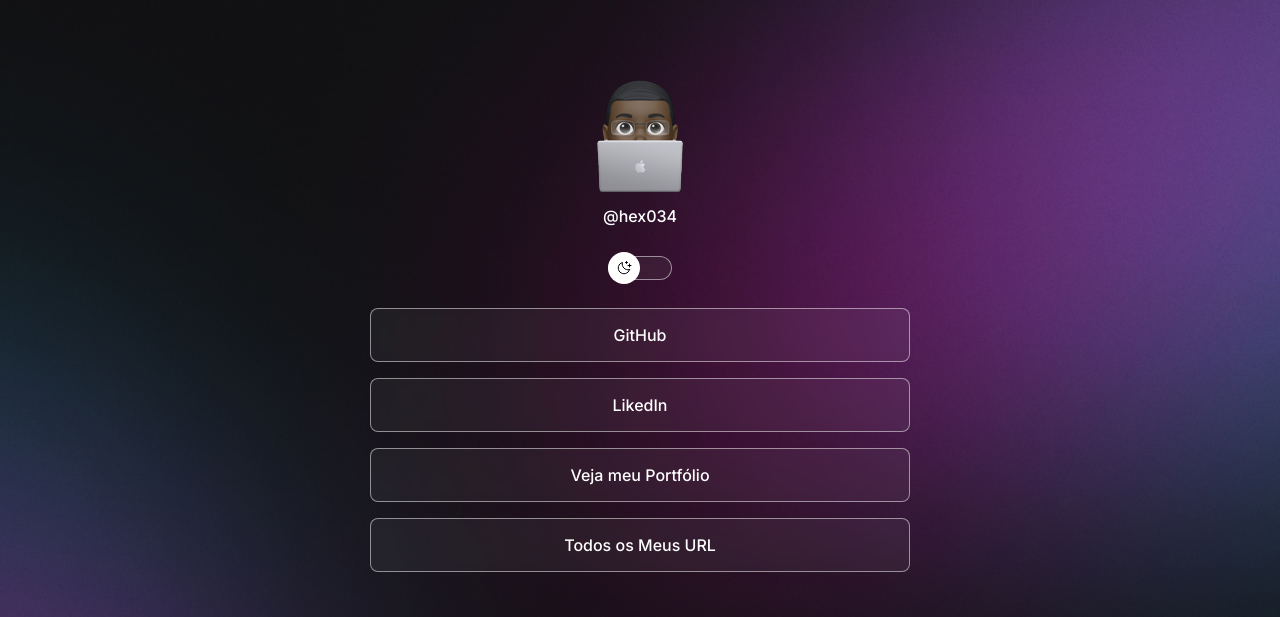
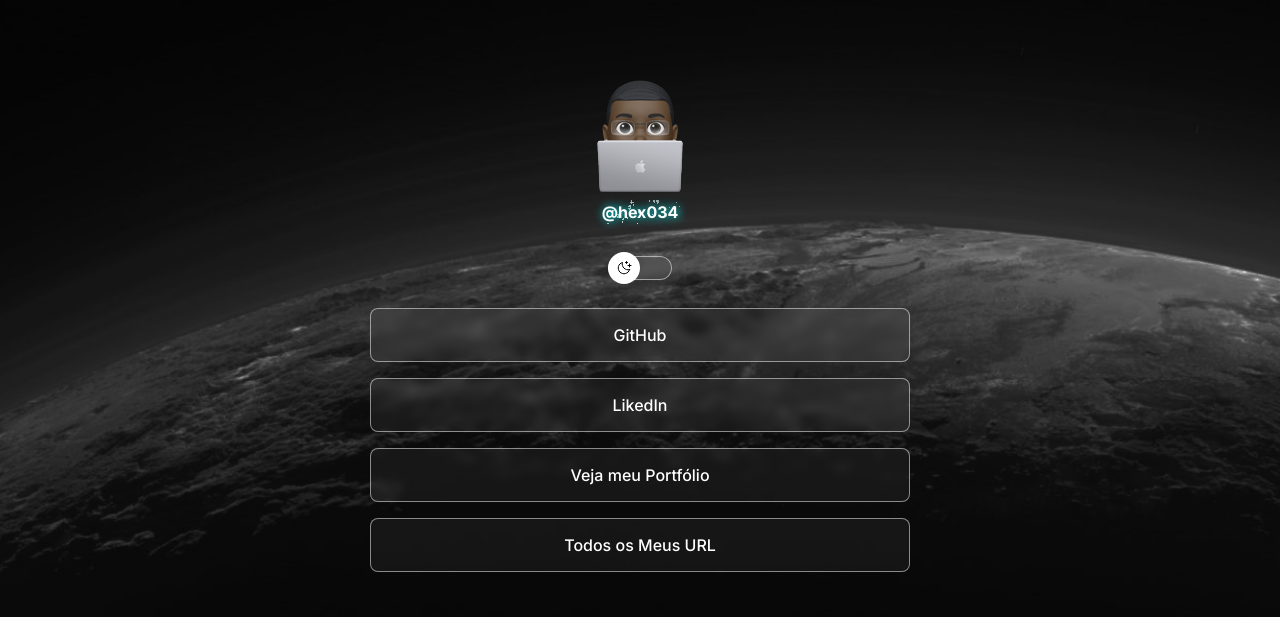
Before and after one commit to hex034/projeto, a plain HTML site: page index.html in a window 1280 px wide. Shown: the top 617 px of the page. Drawn offline with nearby package versions, Linux system fonts and the light colour scheme.

Commit message:
add redme and some adjustments

```diff
--- a/index.html
+++ b/index.html
@@ -7,6 +7,7 @@
       href="https://fonts.googleapis.com/css2?family=Inter:wght@100..900&display=swap"
       rel="stylesheet"
     />
+    <link href="./icon/ico.svg" rel="icon" />
     <meta charset="UTF-8" />
     <meta http-equiv="X-UA-Compatible" content="IE-edge" />
     <meta name="viewport" content="width=device-width, initial-scale=1.0" />
@@ -17,7 +18,7 @@
     <div id="container">
       <div id="profile">
         <img src="./assets/avatar.png" alt="Figurinha usando o computador." />
-        <p>@hex034</p>
+        <p id="texto">@hex034</p>
       </div>
 
 <div id="switch" onclick="toggleMode()">
@@ -55,6 +56,9 @@
         <a href="https://steamcommunity.com/id/hex_034" target="_blank">
           <ion-icon name="logo-steam"></ion-icon>
         </a>
+        <a href="https://open.spotify.com/user/21hqsajo2bm7cpzhzfl5mecuy"   target="_blank">
+           <ion-icon name="musical-notes-outline"></ion-icon>
+        </a>
         <a href="https://linkedin.com/in/hex034" target="_blank">
           <ion-icon name="logo-linkedin"></ion-icon>
         </a>
--- a/style.css
+++ b/style.css
@@ -4,24 +4,35 @@
   box-sizing: border-box;
 }
 
+
+
 :root {
   --text-color: white;
-  --bg-url: url(./assets/bg-mobile.jpg);
+  --bg-url: url(./assets/bg-mobile.png);
   --stroke-color: rgba(255, 255, 255, 0.5);
   --surface-color: rgba(255, 255, 255, 0.05);
   --surface-color-hover: rgba(0, 0, 0, 0.02);
   --highlight-color: rgba(255, 255, 255, 0.2);
   --switch-bg-url: url(./assets/MoonStars.svg);
+  --texto: url(./assets/fundo.gif);
+  --shadow-text: #0ff 1px 0px 10px;
+  --bold: bold;
+
 }
 
 .light {
   --text-color: black;
-  --bg-url: url(./assets/bg-mobile-light.jpg);
+  --bg-url: url(./assets/bg-mobile-light.png) no-repeat;
   --stroke-color: rgba(0, 0, 0, 0.5);
   --surface-color: rgba(0, 0, 0, 0.05);
   --surface-color-hover: rgba(0, 0, 0, 0.02);
   --highlight-color: rgba(0, 0, 0, 0.1);
   --switch-bg-url: url(./assets/Sun.svg);
+  --texto: url(./assets/fundo1.gif) ;
+  --cor-texto: rgb(0, 0, 0);
+  --shadow-text: #66f 1px 1px 10px;
+  --texto-cor: black;
+  --bold: bold;
 }
 
 body {
@@ -30,6 +41,7 @@ body {
 }
 
 body * {
+  font-weight: var(--bold);
   font-family: "Inter", sans-serif;
   color: var(--text-color);
 }
@@ -52,10 +64,22 @@ body * {
 }
 
 #profile p {
+  font-weight: var(--bold);
+  display: block;
   font-weight: 500;
   line-height: 24px;
   margin-top: 8px;
+  margin: 4px auto;
+
+
+  width: 100px;
+  text-shadow: var(--shadow-text) ;
+  color: var(--cor-texto);
+  font-weight: bold;
+  color: var(--texto-cor);
+  background-image: var(--texto);
 }
+
 
 /* switch */
 #switch {
@@ -103,7 +127,7 @@ body * {
 /* links */
 ul {
   list-style: none;
-
+  font-weight: var(--bold);
   display: flex;
   flex-direction: column;
   gap: 16px;
@@ -112,6 +136,7 @@ ul {
 }
 
 ul li a {
+  font-weight: var(--bold);
   display: flex;
   align-items: center;
   justify-content: center;
@@ -165,12 +190,13 @@ footer {
   padding: 24px 0;
   text-align: center;
   font-size: 14px;
+  font-weight: var(--bold);
 }
-
+/*url(./assets/bg-desktop.jpg)*/
 /* media queries */
 @media (min-width: 700px) {
   :root {
-    --bg-url: url(./assets/bg-desktop.jpg);
+    --bg-url: url(./assets/bg.png);
   }
 
   .light {
```
Also changed, not shown: .github/Cover.png (added), assets/bg-desktop-light.jpg, assets/bg-desktop.jpg (deleted), assets/bg-mobile-light.jpg (deleted), assets/bg-mobile-light.png (added), assets/bg-mobile.jpg (deleted), assets/bg-mobile.png (added), assets/bg.png (added), assets/fundo.gif (added), assets/fundo1.gif (added), assets/fundo21.gif (added), icon/ico.svg (added), 1 other file.
